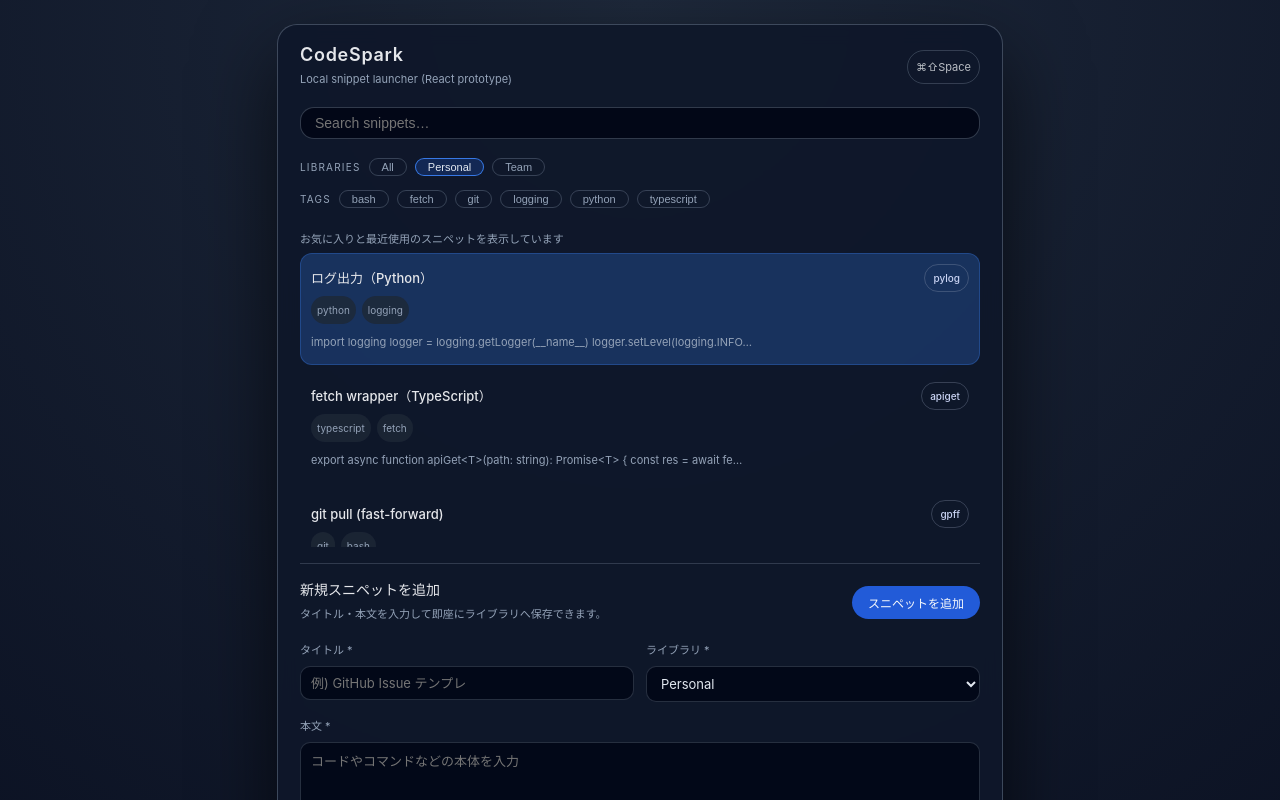
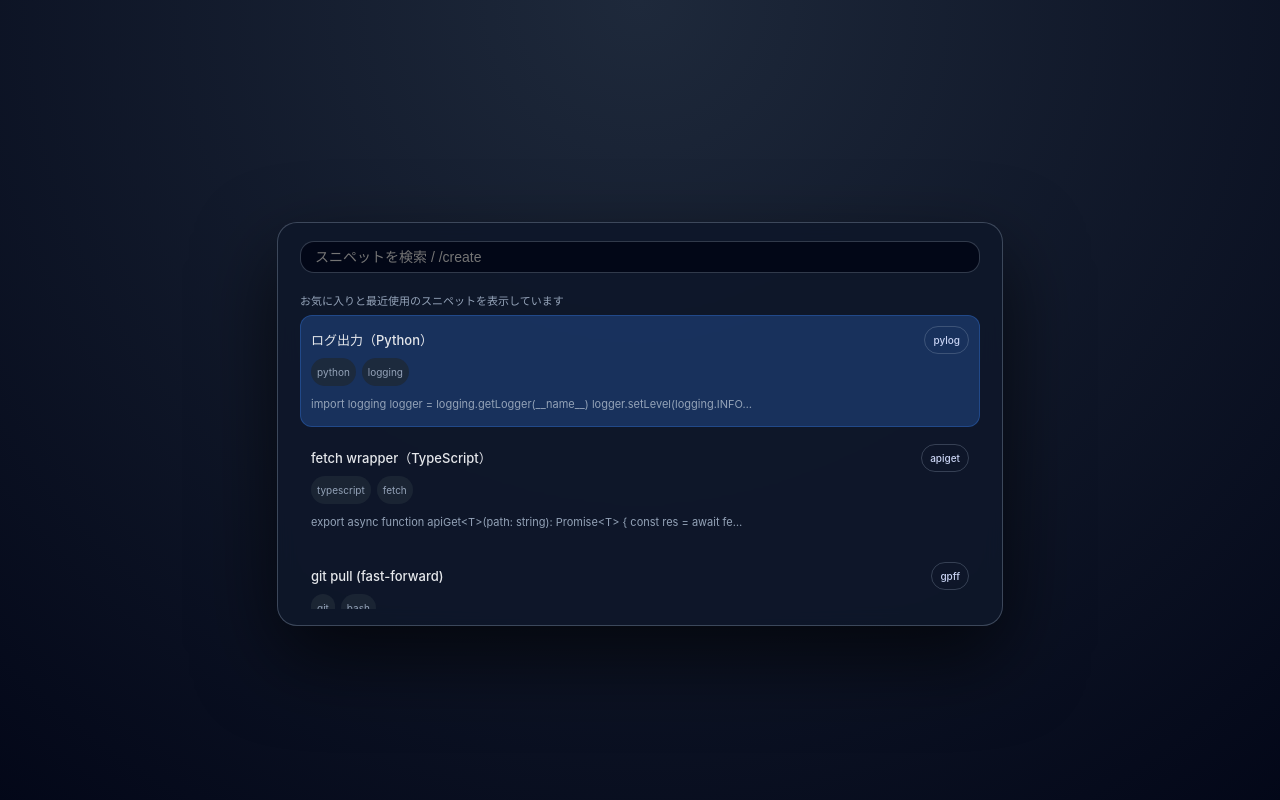
Before and after one commit to yuuki330/codespark, a React (Vite) app: page / in a window 1280 px wide. Shown: the top 800 px of the page. Built offline with nearby package versions, Linux system fonts and the light colour scheme.

Commit message:
feat: redesign search view as command palette

```diff
--- a/src/App.css
+++ b/src/App.css
@@ -53,31 +53,6 @@ body {
   backdrop-filter: blur(10px);
 }
 
-.command-header {
-  display: flex;
-  justify-content: space-between;
-  align-items: center;
-}
-
-.command-header__title {
-  font-size: 18px;
-  letter-spacing: 0.04em;
-  font-weight: 600;
-}
-
-.command-header__caption {
-  font-size: 11px;
-  color: #94a3b8;
-}
-
-.shortcut-badge {
-  font-size: 11px;
-  border: 1px solid var(--surface-border);
-  border-radius: 999px;
-  padding: 4px 8px;
-  opacity: 0.8;
-}
-
 .search-bar {
   display: flex;
   align-items: center;
@@ -97,54 +72,51 @@ body {
   font-size: 14px;
 }
 
-.filters {
-  display: flex;
-  flex-direction: column;
-  gap: 8px;
-}
-
-.filter-group {
-  display: flex;
-  align-items: center;
-  gap: 8px;
-  flex-wrap: wrap;
-}
-
-.filter-group__label {
-  font-size: 10px;
-  text-transform: uppercase;
-  letter-spacing: 0.12em;
-  color: var(--primary-muted);
-}
-
-.filter-chip {
-  font-size: 11px;
-  border-radius: 999px;
-  border: 1px solid var(--chip-border);
-  background: transparent;
-  color: var(--primary-muted);
-  padding: 2px 12px;
-  cursor: pointer;
-  transition: background 140ms ease, border-color 140ms ease;
-}
-
-.filter-chip.is-active {
-  border-color: rgba(59, 130, 246, 0.9);
-  background: rgba(37, 99, 235, 0.22);
-  color: #e2e8f0;
-}
-
-.filter-chip:focus-visible {
-  outline: 2px solid rgba(147, 197, 253, 0.4);
-  outline-offset: 1px;
-}
-
 .snippet-panel {
   max-height: 320px;
   overflow: auto;
   display: flex;
   flex-direction: column;
   gap: 8px;
+}
+
+.command-surface--panel {
+  width: 720px;
+}
+
+.view-toolbar {
+  display: flex;
+  align-items: center;
+  gap: 10px;
+  margin-bottom: 8px;
+}
+
+.back-button {
+  border: 1px solid var(--surface-border);
+  background: transparent;
+  color: var(--primary-muted);
+  border-radius: 999px;
+  width: 32px;
+  height: 32px;
+  font-size: 14px;
+  cursor: pointer;
+}
+
+.back-button:focus-visible {
+  outline: 2px solid rgba(147, 197, 253, 0.4);
+  outline-offset: 2px;
+}
+
+.view-label {
+  font-size: 12px;
+  color: var(--primary-muted);
+  letter-spacing: 0.08em;
+  text-transform: uppercase;
+}
+
+.command-body {
+  max-height: 360px;
+  overflow: auto;
 }
 
 .snippet-panel__note {
@@ -220,16 +192,6 @@ body {
   font-size: 12px;
   color: #94a3b8;
   padding: 12px 4px;
-}
-
-.creation-panel,
-.editor-panel {
-  border-top: 1px solid rgba(148, 163, 184, 0.25);
-  padding-top: 14px;
-}
-
-.editor-panel {
-  margin-top: 12px;
 }
 
 .snippet-form {
--- a/src/App.tsx
+++ b/src/App.tsx
@@ -6,7 +6,6 @@ import type {
   SnippetDataAccessAdapter,
   SnippetLibrary,
   SnippetLibraryDataAccessAdapter,
-  TagName,
   UserPreferencesGateway,
 } from './core/domain/snippet'
 import { FileSnippetDataAccessAdapter, InMemorySnippetDataAccessAdapter } from './core/data-access/snippet'
@@ -25,8 +24,6 @@ import {
 } from './core/usecases'
 import type { Notification } from './components'
 import {
-  FilterChip,
-  FilterGroup,
   NotificationCenter,
   SearchInput,
   type SearchInputHandle,
@@ -34,7 +31,6 @@ import {
   SnippetForm,
   type SnippetFormValues,
   SnippetEditor,
-  type SnippetEditorHandle,
 } from './components'
 
 import './App.css'
@@ -129,20 +125,21 @@ const generateSnippetId = () => {
 
 type SnippetGateway = SnippetDataAccessAdapter & SnippetLibraryDataAccessAdapter
 
+type ViewMode = 'search' | 'create' | 'edit'
+
 const App: React.FC = () => {
   const [storageMode] = useState<'memory' | 'file'>(() =>
     shouldUseInMemoryStorage() ? 'memory' : 'file'
   )
   const [query, setQuery] = useState('')
-  const [snippets, setSnippets] = useState<Snippet[]>([])
   const [filteredSnippets, setFilteredSnippets] = useState<Snippet[]>([])
   const [selectedIndex, setSelectedIndex] = useState(0)
   const [copiedSnippetId, setCopiedSnippetId] = useState<string | null>(null)
   const [libraries, setLibraries] = useState<SnippetLibrary[]>([])
   const [selectedLibraryIds, setSelectedLibraryIds] = useState<LibraryId[]>([])
-  const [selectedTags, setSelectedTags] = useState<TagName[]>([])
   const [dataVersion, setDataVersion] = useState(0)
   const [notifications, setNotifications] = useState<Notification[]>([])
+  const [viewMode, setViewMode] = useState<ViewMode>('search')
   const searchInputRef = useRef<SearchInputHandle | null>(null)
   const snippetGatewayRef = useRef<SnippetGateway>(
     storageMode === 'memory'
@@ -151,7 +148,8 @@ const App: React.FC = () => {
   )
   const preferencesGatewayRef = useRef<UserPreferencesGateway>(new LocalStorageUserPreferencesGateway())
   const clipboardGatewayRef = useRef(new TauriClipboardGateway())
-  const snippetEditorRef = useRef<SnippetEditorHandle | null>(null)
+  const selectedLibraryIdsRef = useRef<LibraryId[]>([])
+
   const copySnippetUseCase = useMemo(
     () =>
       new CopySnippetUseCase({
@@ -227,42 +225,21 @@ const App: React.FC = () => {
   }, [])
 
   useEffect(() => {
-    let cancelled = false
-
     const loadSnippets = async () => {
       const gateway = snippetGatewayRef.current
       if (storageMode === 'file') {
         const existing = await gateway.getAll()
         if (existing.length === 0) {
           await seedInitialSnippets(gateway, initialSnippets)
-          const seeded = await gateway.getAll()
-          if (!cancelled) {
-            setSnippets(seeded)
         }
-          return
-        }
-        if (!cancelled) {
-          setSnippets(existing)
-        }
-        return
-      }
-
-      const records = await gateway.getAll()
-      if (!cancelled) {
-        setSnippets(records)
+      } else {
+        await gateway.getAll()
       }
     }
 
     loadSnippets().catch(error => {
       console.error('failed to load snippets', error)
-      if (!cancelled) {
-        setSnippets([])
-      }
     })
-
-    return () => {
-      cancelled = true
-    }
   }, [storageMode])
 
   useEffect(() => {
@@ -298,7 +275,11 @@ const App: React.FC = () => {
 
   useEffect(() => {
     searchInputRef.current?.focus()
-  }, [])
+  }, [viewMode])
+
+  useEffect(() => {
+    selectedLibraryIdsRef.current = selectedLibraryIds
+  }, [selectedLibraryIds])
 
   useEffect(() => {
     let cancelled = false
@@ -307,7 +288,6 @@ const App: React.FC = () => {
       .execute({
         query,
         libraryIds: selectedLibraryIds,
-        tags: selectedTags,
       })
       .then(results => {
         if (cancelled) return
@@ -323,77 +303,28 @@ const App: React.FC = () => {
     return () => {
       cancelled = true
     }
-  }, [query, selectedLibraryIds, selectedTags, searchSnippetsUseCase, dataVersion])
+  }, [query, selectedLibraryIds, searchSnippetsUseCase, dataVersion])
 
-  const availableTags = useMemo(() => {
-    const tagSet = new Set<TagName>()
-    snippets.forEach(snippet => {
-      snippet.tags.forEach(tag => tagSet.add(tag))
-    })
-    return Array.from(tagSet).sort((a, b) => a.localeCompare(b))
-  }, [snippets])
+  useEffect(() => {
+    const handleEscape = (event: KeyboardEvent) => {
+      if (event.key === 'Escape' && viewMode !== 'search') {
+        event.preventDefault()
+        setViewMode('search')
+        setQuery('')
+        searchInputRef.current?.focus()
+      }
+    }
+
+    window.addEventListener('keydown', handleEscape)
+    return () => window.removeEventListener('keydown', handleEscape)
+  }, [viewMode])
 
   const filteredCount = filteredSnippets.length
-  const isAllLibrariesSelected = selectedLibraryIds.length === 0
   const isEmptyQuery = query.trim().length === 0
-
-  const selectedLibraryIdsRef = useRef<LibraryId[]>([])
-  useEffect(() => {
-    selectedLibraryIdsRef.current = selectedLibraryIds
-  }, [selectedLibraryIds])
-
-  const applyLibrarySelection = useCallback(
-    async (nextIds: LibraryId[]) => {
-      try {
-        await switchActiveLibraryUseCase.execute({ libraryId: nextIds[0] ?? null })
-        setSelectedLibraryIds(nextIds)
-      } catch (error) {
-        const message =
-          error instanceof Error ? error.message : 'ライブラリ選択の保存に失敗しました'
-        pushNotification('error', message)
-      }
-    },
-    [pushNotification, switchActiveLibraryUseCase]
-  )
-
-  const toggleLibrarySelection = useCallback(
-    (libraryId: LibraryId) => {
-      const current = selectedLibraryIdsRef.current
-      const next = current.length === 1 && current[0] === libraryId ? [] : [libraryId]
-      void applyLibrarySelection(next)
-    },
-    [applyLibrarySelection]
-  )
-
-  const handleSelectAllLibraries = useCallback(() => {
-    void applyLibrarySelection([])
-  }, [applyLibrarySelection])
-
-  const toggleTagSelection = (tag: TagName) => {
-    setSelectedTags(current => {
-      if (current.includes(tag)) {
-        return current.filter(activeTag => activeTag !== tag)
-      }
-      return [...current, tag]
-    })
-  }
-
-  const clearTagFilter = () => setSelectedTags([])
-
-  useEffect(() => {
-    setSelectedIndex(current => {
-      if (filteredCount === 0) return 0
-      return Math.min(current, filteredCount - 1)
-    })
-  }, [filteredCount])
-
-  useEffect(() => {
-    setSelectedIndex(0)
-  }, [query, selectedLibraryIds, selectedTags])
+  const selectedSnippet = filteredSnippets[selectedIndex] ?? null
 
   const refreshSnippets = useCallback(async () => {
-    const next = await snippetGatewayRef.current.getAll()
-    setSnippets(next)
+    await snippetGatewayRef.current.getAll()
     setDataVersion(version => version + 1)
   }, [])
 
@@ -417,67 +348,40 @@ const App: React.FC = () => {
     [copySnippetUseCase, pushNotification, refreshSnippets]
   )
 
+  const applyLibrarySelection = useCallback(
+    async (nextIds: LibraryId[]) => {
+      try {
+        await switchActiveLibraryUseCase.execute({ libraryId: nextIds[0] ?? null })
+        setSelectedLibraryIds(nextIds)
+      } catch (error) {
+        const message =
+          error instanceof Error ? error.message : 'ライブラリ選択の保存に失敗しました'
+        pushNotification('error', message)
+      }
+    },
+    [pushNotification, switchActiveLibraryUseCase]
+  )
+
+  const handleSelectAllLibraries = useCallback(() => {
+    void applyLibrarySelection([])
+  }, [applyLibrarySelection])
+
   useEffect(() => {
-    const handleKeyDown = (event: KeyboardEvent) => {
-      const modifierActive = event.metaKey || event.ctrlKey
-      if (modifierActive && /^[1-9]$/.test(event.key)) {
-        const digit = Number(event.key)
-        if (digit === 1) {
-          event.preventDefault()
-          handleSelectAllLibraries()
-          return
-        }
-        const index = digit - 2
-        const targetLibrary = libraries[index]
-        if (targetLibrary) {
-          event.preventDefault()
-          setSelectedLibraryIds([targetLibrary.id])
-          return
-        }
-      }
+    setSelectedIndex(current => {
+      if (filteredCount === 0) return 0
+      return Math.min(current, filteredCount - 1)
+    })
+  }, [filteredCount])
 
-      if (filteredCount === 0) return
-      const isNextByLetter = (event.key === 'j' || event.key === 'J') && modifierActive
-      const isPrevByLetter = (event.key === 'k' || event.key === 'K') && modifierActive
+  useEffect(() => {
+    setSelectedIndex(0)
+  }, [query, selectedLibraryIds])
 
-      if (event.key === 'ArrowDown' || isNextByLetter) {
-        event.preventDefault()
-        setSelectedIndex(current => Math.min(current + 1, filteredCount - 1))
-        return
-      }
-
-      if (event.key === 'ArrowUp' || isPrevByLetter) {
-        event.preventDefault()
-        setSelectedIndex(current => Math.max(current - 1, 0))
-        return
-      }
-
-      if ((event.metaKey || event.ctrlKey) && event.key === 'Enter') {
-        event.preventDefault()
-        if (filteredSnippets[selectedIndex]) {
-          snippetEditorRef.current?.focusTitle()
-        }
-        return
-      }
-
-      if (event.key === 'Enter' && !event.shiftKey && !modifierActive) {
-        const snippet = filteredSnippets[selectedIndex]
-        if (snippet) {
-          event.preventDefault()
-          handleCopySnippet(snippet)
-        }
-      }
-    }
-
-    window.addEventListener('keydown', handleKeyDown)
-    return () => window.removeEventListener('keydown', handleKeyDown)
-  }, [filteredCount, filteredSnippets, handleCopySnippet, libraries, selectedIndex])
-
-  const selectedSnippet = filteredSnippets[selectedIndex] ?? null
-  const defaultWritableLibraryId = useMemo(() => {
-    const writable = libraries.find(library => !library.isReadOnly)
-    return writable?.id ?? libraries[0]?.id
-  }, [libraries])
+  const exitToSearch = useCallback(() => {
+    setViewMode('search')
+    setQuery('')
+    searchInputRef.current?.focus()
+  }, [])
 
   const handleCreateSnippet = useCallback(
     async (values: SnippetFormValues) => {
@@ -494,13 +398,14 @@ const App: React.FC = () => {
         })
         await refreshSnippets()
         pushNotification('success', `スニペットを追加しました: ${values.title}`)
+        exitToSearch()
       } catch (error) {
         const message = error instanceof Error ? error.message : 'スニペットの追加に失敗しました'
         pushNotification('error', `スニペットを追加できませんでした: ${message}`)
         throw error
       }
     },
-    [createSnippetUseCase, pushNotification, refreshSnippets]
+    [createSnippetUseCase, exitToSearch, pushNotification, refreshSnippets]
   )
 
   const handleUpdateSnippet = useCallback(
@@ -521,13 +426,14 @@ const App: React.FC = () => {
         })
         await refreshSnippets()
         pushNotification('success', `スニペットを更新しました: ${values.title}`)
+        exitToSearch()
       } catch (error) {
         const message = error instanceof Error ? error.message : 'スニペットの更新に失敗しました'
         pushNotification('error', `スニペットを更新できませんでした: ${message}`)
         throw error
       }
     },
-    [updateSnippetUseCase, refreshSnippets, pushNotification]
+    [exitToSearch, pushNotification, refreshSnippets, updateSnippetUseCase]
   )
 
   const handleDeleteSnippet = useCallback(
@@ -537,70 +443,119 @@ const App: React.FC = () => {
         await refreshSnippets()
         setSelectedIndex(0)
         pushNotification('success', `スニペットを削除しました: ${result.deletedSnippet.title}`)
+        exitToSearch()
       } catch (error) {
         const message = error instanceof Error ? error.message : 'スニペットの削除に失敗しました'
         pushNotification('error', `スニペットを削除できませんでした: ${message}`)
         throw error
       }
     },
-    [deleteSnippetUseCase, refreshSnippets, pushNotification]
+    [deleteSnippetUseCase, exitToSearch, pushNotification, refreshSnippets]
   )
+
+  const defaultWritableLibraryId = useMemo(() => {
+    const writable = libraries.find(library => !library.isReadOnly)
+    return writable?.id ?? libraries[0]?.id
+  }, [libraries])
+
+  const handleSearchInputChange = useCallback(
+    (value: string) => {
+      setQuery(value)
+      const trimmed = value.trim().toLowerCase()
+      if (trimmed === '/create') {
+        setViewMode('create')
+        setQuery('')
+      }
+    },
+    []
+  )
+
+  useEffect(() => {
+    const handleKeyDown = (event: KeyboardEvent) => {
+      const modifierActive = event.metaKey || event.ctrlKey
+
+      if (modifierActive && /^[1-9]$/.test(event.key) && viewMode === 'search') {
+        const digit = Number(event.key)
+        if (digit === 1) {
+          event.preventDefault()
+          handleSelectAllLibraries()
+          return
+        }
+        const index = digit - 2
+        const targetLibrary = libraries[index]
+        if (targetLibrary) {
+          event.preventDefault()
+          setSelectedLibraryIds([targetLibrary.id])
+          return
+        }
+      }
+
+      if (viewMode !== 'search') return
+      if (filteredCount === 0) return
+
+      const isNextByLetter = (event.key === 'j' || event.key === 'J') && modifierActive
+      const isPrevByLetter = (event.key === 'k' || event.key === 'K') && modifierActive
+
+      if (event.key === 'ArrowDown' || isNextByLetter) {
+        event.preventDefault()
+        setSelectedIndex(current => Math.min(current + 1, filteredCount - 1))
+        return
+      }
+
+      if (event.key === 'ArrowUp' || isPrevByLetter) {
+        event.preventDefault()
+        setSelectedIndex(current => Math.max(current - 1, 0))
+        return
+      }
+
+      if (modifierActive && event.key === 'Enter') {
+        event.preventDefault()
+        if (selectedSnippet) {
+          setViewMode('edit')
+        } else {
+          pushNotification('error', '編集対象のスニペットがありません')
+        }
+        return
+      }
+
+      if (event.key === 'Enter' && !event.shiftKey && !modifierActive) {
+        const snippet = filteredSnippets[selectedIndex]
+        if (snippet) {
+          event.preventDefault()
+          handleCopySnippet(snippet)
+        }
+      }
+    }
+
+    window.addEventListener('keydown', handleKeyDown)
+    return () => window.removeEventListener('keydown', handleKeyDown)
+  }, [filteredCount, filteredSnippets, handleCopySnippet, handleSelectAllLibraries, libraries, selectedIndex, selectedSnippet, viewMode, pushNotification])
+
+  const isSecondaryView = viewMode !== 'search'
+  const containerClass = viewMode === 'search' ? 'command-surface' : 'command-surface command-surface--panel'
+  const viewLabel = viewMode === 'create' ? 'スニペットを追加' : 'スニペットを編集'
 
   return (
     <>
       <div className='app-shell'>
-        <div className='command-surface'>
-          <div className='command-header'>
-            <div>
-              <div className='command-header__title'>CodeSpark</div>
-              <div className='command-header__caption'>Local snippet launcher (React prototype)</div>
+        <div className={containerClass}>
+          {isSecondaryView ? (
+            <div className='view-toolbar'>
+              <button className='back-button' type='button' onClick={exitToSearch} aria-label='検索画面に戻る'>
+                ←
+              </button>
+              <span className='view-label'>{viewLabel}</span>
             </div>
-            <div className='shortcut-badge'>⌘⇧Space</div>
-          </div>
+          ) : null}
 
-          <SearchInput ref={searchInputRef} value={query} onChange={setQuery} />
-
-          <div className='filters'>
-            <FilterGroup label='Libraries'>
-              <FilterChip active={isAllLibrariesSelected} onClick={handleSelectAllLibraries} title='⌘1'>
-                All
-              </FilterChip>
-              {libraries.map((library, index) => {
-                const shortcut = `⌘${index + 2}`
-                return (
-                  <FilterChip
-                    key={library.id}
-                    active={selectedLibraryIds.includes(library.id)}
-                    onClick={() => toggleLibrarySelection(library.id)}
-                    title={`${shortcut} で ${library.name} に切り替え`}
-                  >
-                    {library.name}
-                  </FilterChip>
-                )
-              })}
-            </FilterGroup>
-
-            <FilterGroup label='Tags'>
-              {availableTags.length === 0 ? (
-                <span className='filter-group__label' style={{ textTransform: 'none' }}>
-                  タグがまだありません
-                </span>
-              ) : (
-                availableTags.map(tag => (
-                  <FilterChip
-                    key={tag}
-                    active={selectedTags.includes(tag)}
-                    onClick={() => toggleTagSelection(tag)}
-                  >
-                    {tag}
-                  </FilterChip>
-                ))
-              )}
-              {selectedTags.length > 0 ? (
-                <FilterChip onClick={clearTagFilter}>Clear</FilterChip>
-              ) : null}
-            </FilterGroup>
-          </div>
+          {viewMode === 'search' ? (
+            <>
+              <SearchInput
+                ref={searchInputRef}
+                value={query}
+                onChange={handleSearchInputChange}
+                placeholder='スニペットを検索 / /create'
+              />
 
               <div className='snippet-panel'>
                 <SnippetList
@@ -615,24 +570,29 @@ const App: React.FC = () => {
                   }
                 />
               </div>
+            </>
+          ) : null}
 
-          <div className='creation-panel'>
+          {viewMode === 'create' ? (
+            <div className='command-body'>
               <SnippetForm
                 libraries={libraries}
                 defaultLibraryId={defaultWritableLibraryId}
                 onSubmit={handleCreateSnippet}
               />
             </div>
+          ) : null}
 
-          <div className='editor-panel'>
+          {viewMode === 'edit' ? (
+            <div className='command-body'>
               <SnippetEditor
-              ref={snippetEditorRef}
                 snippet={selectedSnippet}
                 libraries={libraries}
                 onSubmit={handleUpdateSnippet}
                 onDelete={handleDeleteSnippet}
               />
             </div>
+          ) : null}
         </div>
       </div>
 
```
Also changed, not shown: 2 other files (tests, documents, lock files or other folders). Lines whose indentation alone changed are shown as unchanged.
